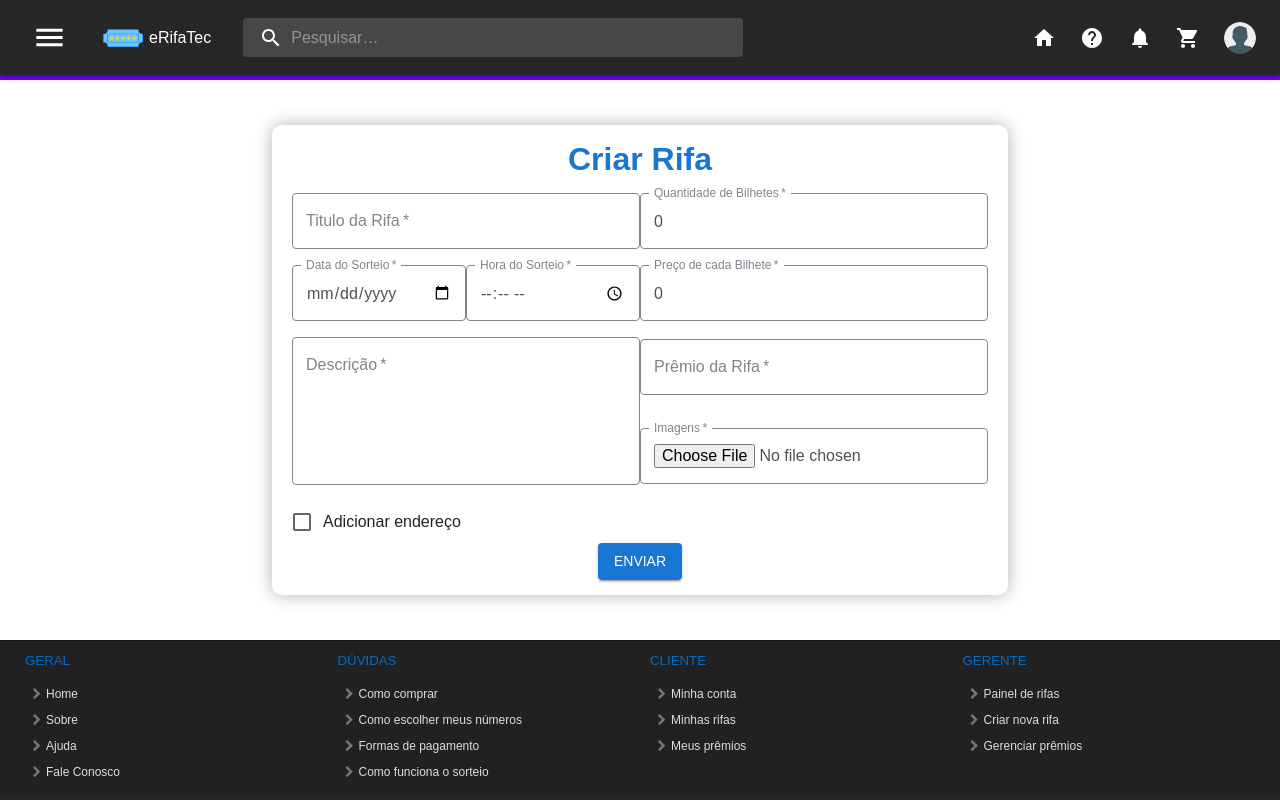
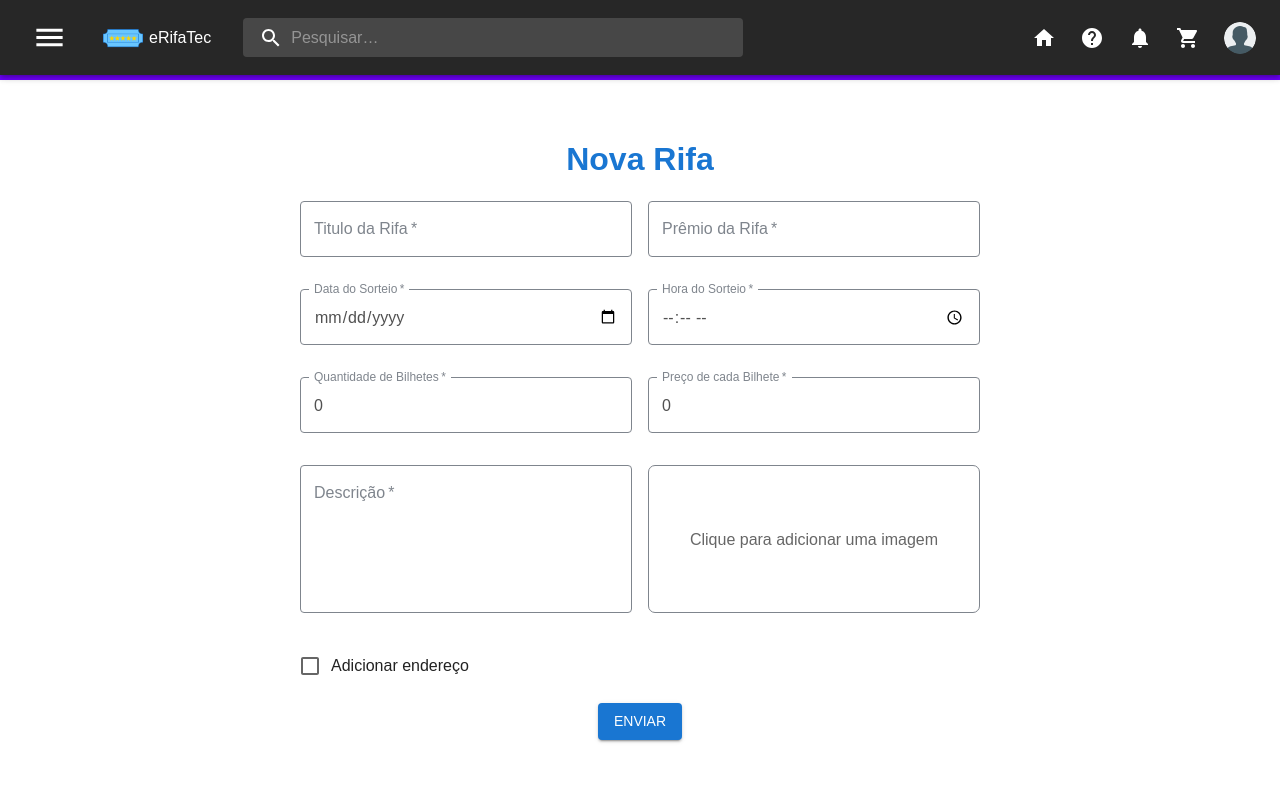
Before and after one commit to TCCMarcoLemasArthur/eRifaTec, a React (Create React App) app in the folder frontend/: page /criar_rifa in a window 1280 px wide. Shown: the top 800 px of the page. Built offline with nearby package versions, Linux system fonts and the light colour scheme.

Commit message:
Estilo do formRifa consertado

```diff
--- a/frontend/src/componentes/FormRifa.tsx
+++ b/frontend/src/componentes/FormRifa.tsx
@@ -9,6 +9,7 @@ import TextField from '@mui/material/TextField';
 import Button from '@mui/material/Button';
 import FormControlLabel from '@mui/material/FormControlLabel';
 import Checkbox from '@mui/material/Checkbox';
+import InputLabel from '@mui/material/InputLabel'
 
 export default function FormRifa() {
   const navigate = useNavigate()
@@ -18,9 +19,9 @@ export default function FormRifa() {
     horaSorteio: '',
     descricao: '',
     quantBilhete: 0,
-    precoBilhete: 0.0,
+    precoBilhete: 0.00,
     premio: '',
-    imagens: [],
+    imagem: [],
     cep: '',
     estado: '',
     cidade: '',
@@ -82,16 +83,16 @@ export default function FormRifa() {
     <>
       <Grid
         container
-        xs={12}
         component="form"
         sx={styles.formRifa}
         onSubmit={criarRifa}
+        spacing={2}
       >
         <Typography variant='h2' component='h2' sx={styles.titulo}>
-          Criar Rifa
+          Nova Rifa
         </Typography>
 
-        <Grid container xs={12} md={6}>
+        <Grid xs={12} sm={6}>
           <TextField
             type='text'
             id='titulo'
@@ -103,6 +104,21 @@ export default function FormRifa() {
             required
             sx={styles.campo}
           />
+        </Grid>
+
+        <Grid xs={12} sm={6}>
+          <TextField
+            type='text'
+            id='premio'
+            name='premio'
+            label='Prêmio da Rifa'
+            variant='outlined'
+            value={rifaData.premio}
+            onChange={handleInputChange}
+            required
+            sx={styles.campo}
+          />
+        </Grid>
 
         <Grid xs={6}>
           <TextField
@@ -118,6 +134,7 @@ export default function FormRifa() {
             sx={styles.campo}
           />
         </Grid>
+
         <Grid xs={6}>
           <TextField
             type='time'
@@ -133,6 +150,35 @@ export default function FormRifa() {
           />
         </Grid>
 
+        <Grid xs={6}>
+          <TextField
+            type='number'
+            id='quantBilhete'
+            name='quantBilhete'
+            label='Quantidade de Bilhetes'
+            variant='outlined'
+            value={rifaData.quantBilhete}
+            onChange={handleInputChange}
+            required
+            sx={styles.campo}
+          />
+        </Grid>
+
+        <Grid xs={6}>
+          <TextField
+            type='text'
+            id='precoBilhete'
+            name='precoBilhete'
+            label='Preço de cada Bilhete'
+            variant='outlined'
+            value={rifaData.precoBilhete}
+            onChange={handleInputChange}
+            required
+            sx={styles.campo}
+          />
+        </Grid>
+
+        <Grid xs={12} sm={6}>
           <TextField
             type='text'
             id='descricao'
@@ -148,63 +194,36 @@ export default function FormRifa() {
           />
         </Grid>
 
-        <Grid container xs={12} md={6}>
-          <TextField
-            type='number'
-            id='quantBilhete'
-            name='quantBilhete'
-            label='Quantidade de Bilhetes'
-            variant='outlined'
-            value={rifaData.quantBilhete}
+        <Grid xs={12} sm={6}>
+          <InputLabel
+            htmlFor="imagem"
+            sx={styles.campoImagem}
+          >
+            Clique para adicionar uma imagem
+          </InputLabel>
+          <input
+            type='file'
+            id='imagem'
+            name='imagem'
+            value={rifaData.imagem}
             onChange={handleInputChange}
             required
-            sx={[styles.campo, {marginBottom: 1.8}]}
-          />
-          <TextField
-            type='text'
-            id='precoBilhete'
-            name='precoBilhete'
-            label='Preço de cada Bilhete'
-            variant='outlined'
-            value={rifaData.precoBilhete}
-            onChange={handleInputChange}
-            required
-            sx={styles.campo}
-          />
-          <TextField
-            type='text'
-            id='premio'
-            name='premio'
-            label='Prêmio da Rifa'
-            variant='outlined'
-            value={rifaData.premio}
-            onChange={handleInputChange}
-            required
-            sx={styles.campo}
-          />
-          <TextField
-            type='file'
-            id='imagens'
-            name='imagens'
-            label='Imagens'
-            variant='outlined'
-            value={rifaData.imagens}
-            InputLabelProps={{ shrink: true }}
-            onChange={handleInputChange}
-            required
-            sx={[styles.campo, {marginTop: {xs: 0, md: 2}}]}
+            style={{display: 'none'}}
           />
         </Grid>
 
+        <Grid container sx={styles.enderecoBox}>
+          <Grid xs={12}>
             <FormControlLabel
               control={<Checkbox checked={possuiEndereco} onChange={handleCheckboxChange} />}
               label="Adicionar endereço"
             />
+          </Grid>
           {
             possuiEndereco ?
 
-          <Grid container>
-            <Grid xs={12} md={4}>
+            <>
+              <Grid xs={6} sm={4}>
                 <TextField
                   type='text'
                   id='cep'
@@ -218,7 +237,7 @@ export default function FormRifa() {
                   sx={styles.campo}
                 />
               </Grid>
-            <Grid xs={12} md={4}>
+              <Grid xs={6} sm={4}>
                 <TextField
                   type='text'
                   id='estado'
@@ -231,7 +250,7 @@ export default function FormRifa() {
                   sx={styles.campo}
                 />
               </Grid>
-            <Grid xs={12} md={4}>
+              <Grid xs={6} sm={4}>
                 <TextField
                   type='text'
                   id='cidade'
@@ -245,7 +264,7 @@ export default function FormRifa() {
                 />
               </Grid>
 
-            <Grid xs={12} md={4}>
+              <Grid xs={6} sm={4}>
                 <TextField
                   type='text'
                   id='bairro'
@@ -258,7 +277,7 @@ export default function FormRifa() {
                   sx={styles.campo}
                 />
               </Grid>
-            <Grid xs={12} md={4}>
+              <Grid xs={9} sm={4}>
                 <TextField
                   type='text'
                   id='rua'
@@ -271,7 +290,7 @@ export default function FormRifa() {
                   sx={styles.campo}
                 />
               </Grid>
-            <Grid xs={12} md={4}>
+              <Grid xs={3} sm={4}>
                 <TextField
                   type='text'
                   id='numero'
@@ -284,11 +303,11 @@ export default function FormRifa() {
                   sx={styles.campo}
                 />
               </Grid>
-          </Grid>
+            </>
 
             : ''
           }
-
+        </Grid>
         <Grid xs={12} sx={styles.center}>
           <Button type='submit' variant='contained' id='btnEnviar'>
             Enviar
--- a/frontend/src/estilos/formRifaStyles.ts
+++ b/frontend/src/estilos/formRifaStyles.ts
@@ -6,7 +6,6 @@ const formRifaStyles = {
       backgroundColor: 'white',
       padding: '15px 20px',
       borderRadius: '10px',
-      boxShadow: '0 0 17px rgba(0, 0, 0, 0.3)'
     },
     titulo: {
       color: 'primary.main',
@@ -23,6 +22,27 @@ const formRifaStyles = {
       width: '100%',
       marginBottom: 2
     },
+    campoImagem: {
+      display: 'flex',
+      justifyContent: 'center',
+      alignItems: 'center',
+      width: '100%',
+      height: '148px',
+      backgroundColor: '#fff',
+      borderStyle: 'solid',
+      borderWidth: '1px',
+      borderRadius: '7px',
+      borderColor: '#7f858d',
+      cursor: 'pointer',
+      '&:hover': {
+        borderWidth: '2px',
+        borderColor: 'primary.main',
+        color: 'primary.main',
+      }
+    },
+    enderecoBox: {
+      transition: 'all 300ms ease',
+    },
     center: {
       display: 'flex',
       justifyContent: 'center',
```
Lines whose indentation alone changed are shown as unchanged.
